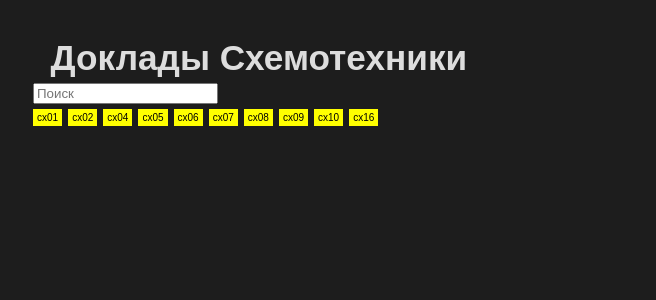
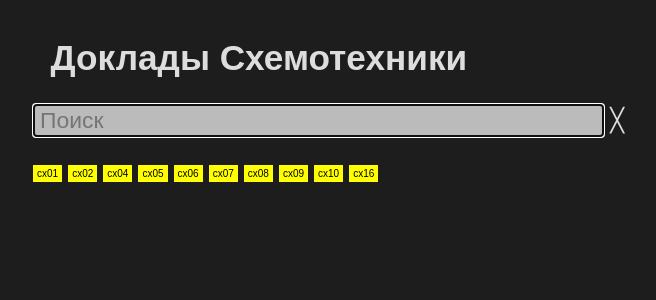
Before and after one commit to Zverik/schemotechnika, a Jekyll site: the page talks/index.html, which Jekyll copies as it is, in a window 1280 px wide. Shown: the top 300 px of the page, without its empty margins (257-913 px from the left). Built offline with Jekyll 4.4.1, drawn with Linux system fonts in a browser that asks for light colours; nearby versions of some CDN libraries.

Commit message:
Various styling updates

```diff
--- a/schemo.css
+++ b/schemo.css
@@ -40,6 +40,28 @@ li p {
   margin: 0;
 }
 
+/* For /talks */
+
+#search {
+  margin: 1em 0;
+  font-size: 130%;
+}
+
+#search input {
+  font-size: 100%;
+  background: #bbb;
+  width: 80%;
+  padding-left: 5px;
+}
+
+.clearsearch {
+  cursor: pointer;
+}
+
+#search-results {
+  margin-top: 2em;
+}
+
 .tag {
   display: inline-block;
   padding: 2px 4px;
@@ -53,3 +75,8 @@ li p {
 .taglink {
   color: inherit;
 }
+
+tr.result:hover {
+  cursor: pointer;
+  background: #333;
+}
--- a/talks/index.html
+++ b/talks/index.html
@@ -11,16 +11,18 @@
   <body>
     <h1>Доклады Схемотехники</h1>
     <div id="app">
-      <input @input="filter" v-model="search" placeholder="Поиск">
-      <div>
+      <div id="search">
+        <input @input="filter" v-model="search" placeholder="Поиск" ref="search"> <span class="clearsearch" @click="search = ''; filter()">╳</span>
+      </div>
+      <div class="tags">
         <span v-for="tag in cx" :class="'tag tag-cx'+tag" @click="clickTag">cx{{ tag }}</span>
       </div>
-      <div>
+      <div class="tags">
         <span v-for="tag in allTags" class="tag" @click="clickTag">{{ tag }}</span>
       </div>
       <table v-if="results" cellpadding="1" cellspacing="0" id="search-results">
         <template v-for="talk in results">
-          <tr @click="toggleOpen(talk.key)">
+          <tr @click="toggleOpen(talk.key)" class="result">
             <td>Cx{{ talk.cx.cx }}</td>
             <td>{{ speakers(talk) }}</td>
             <td>{{ rus ? talk.title : talk.title_en }}</td>
--- a/talks/talks.js
+++ b/talks/talks.js
@@ -222,5 +222,10 @@ var app = new Vue({
       this.talks = this.processTalks(data);
       this.extractKeywords();
     });
+  },
+
+  mounted: function() {
+    // When the page is rendered, focus the textfield.
+    this.$refs.search.focus();
   }
 });
```
